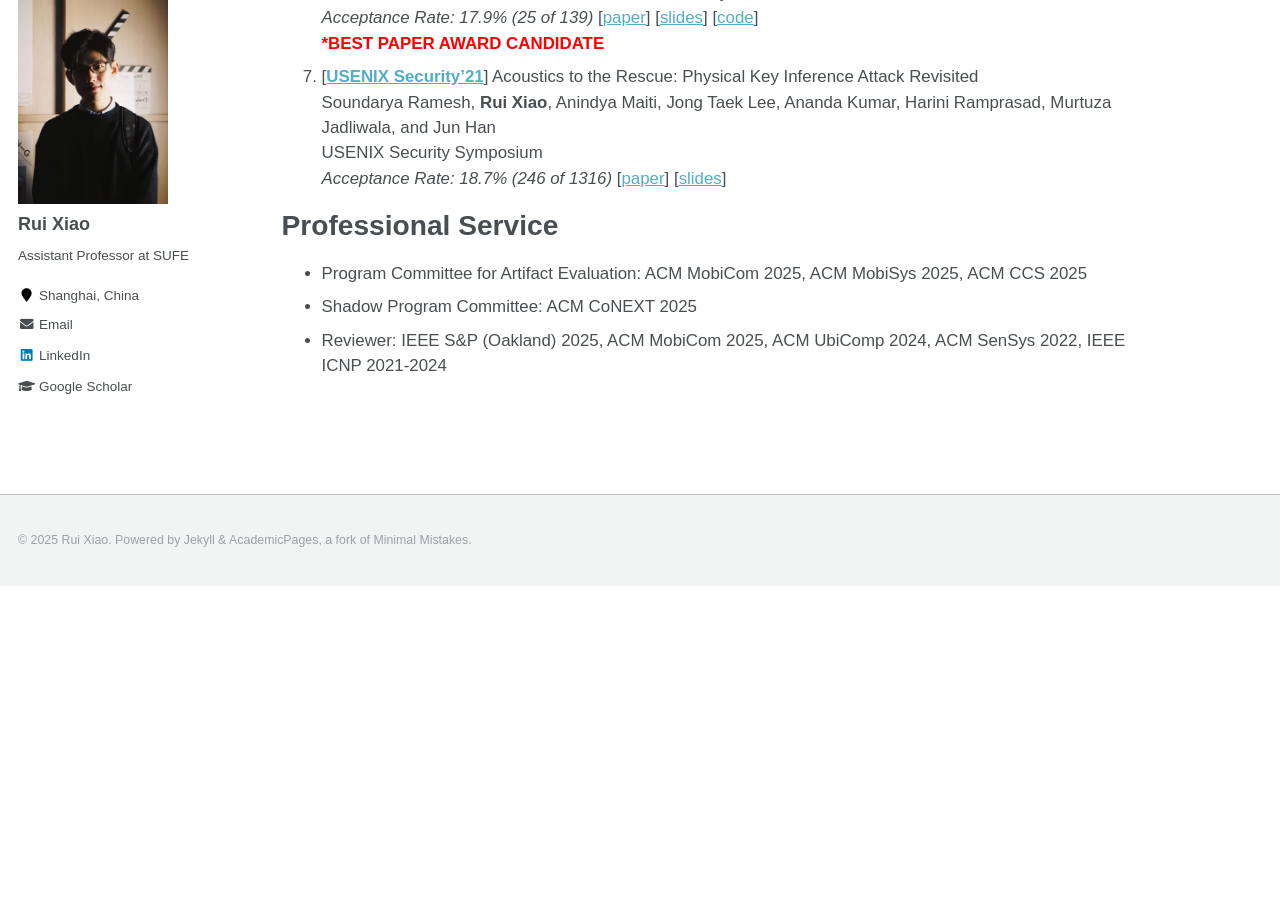
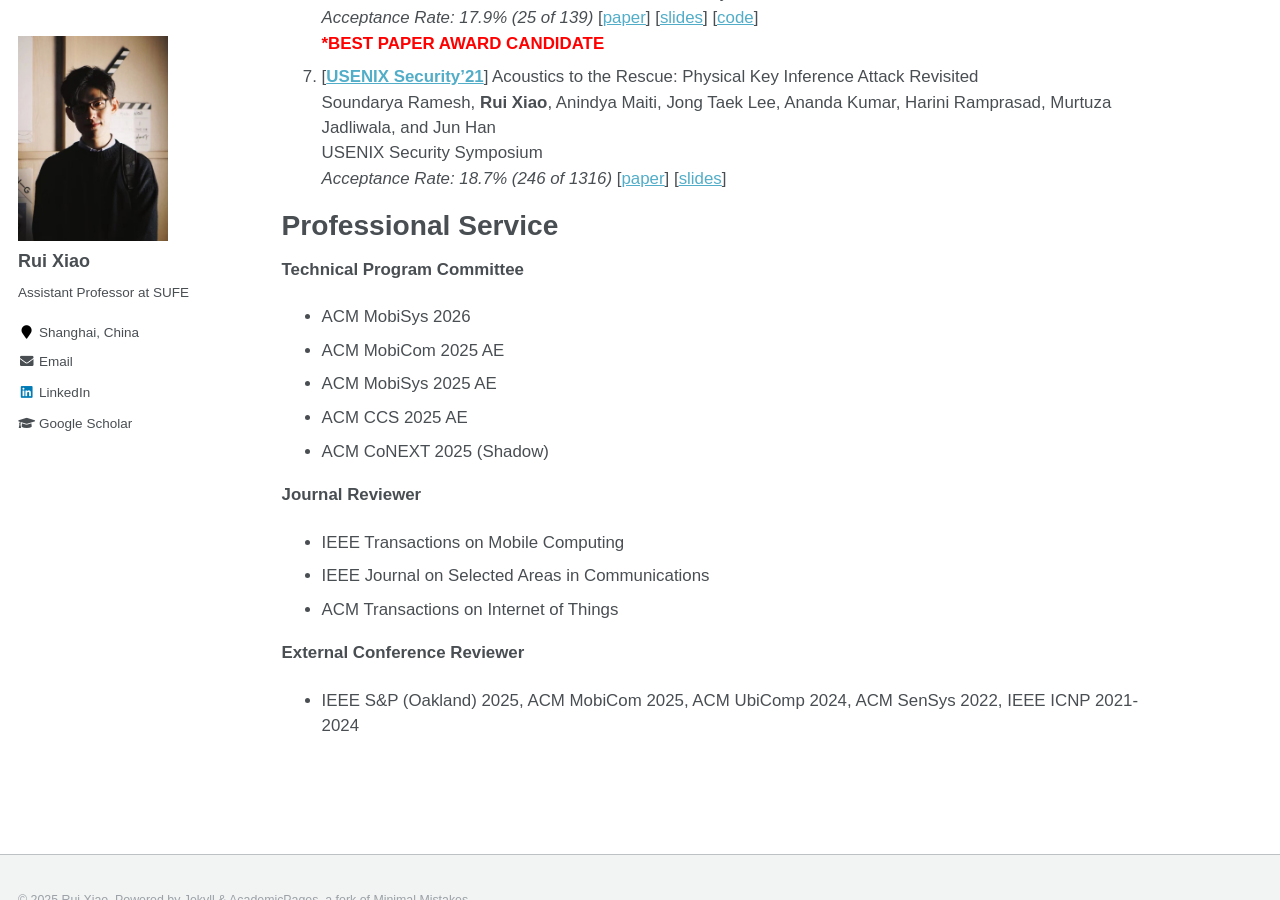
Before and after one commit to ruixiao24/ruixiao24.github.io, a Jekyll site: the page built from _pages/about.md, in a window 1280 px wide and 900 px high, scrolled down 1577 px. Built offline with Jekyll 4.4.1, drawn with Linux system fonts in a browser that asks for light colours; before the commit the page ends 2163 px from its top, so only the background shows below that.

Commit message:
Update professional service section in about.md

```diff
--- a/_pages/about.md
+++ b/_pages/about.md
@@ -61,6 +61,17 @@
     *Acceptance Rate: 18.7% (246 of 1316)* [[paper](https://www.usenix.org/system/files/sec21fall-ramesh.pdf)] [[slides](https://www.usenix.org/system/files/sec21_slides_ramesh.pdf)]
 
 # Professional Service
-- Program Committee for Artifact Evaluation: ACM MobiCom 2025, ACM MobiSys 2025, ACM CCS 2025
-- Shadow Program Committee: ACM CoNEXT 2025
-- Reviewer: IEEE S&P (Oakland) 2025, ACM MobiCom 2025, ACM UbiComp 2024, ACM SenSys 2022, IEEE ICNP 2021-2024
+**Technical Program Committee**
+- ACM MobiSys 2026
+- ACM MobiCom 2025 AE
+- ACM MobiSys 2025 AE
+- ACM CCS 2025 AE
+- ACM CoNEXT 2025 (Shadow)
+
+**Journal Reviewer**
+- IEEE Transactions on Mobile Computing
+- IEEE Journal on Selected Areas in Communications
+- ACM Transactions on Internet of Things
+
+**External Conference Reviewer**
+- IEEE S&P (Oakland) 2025, ACM MobiCom 2025, ACM UbiComp 2024, ACM SenSys 2022, IEEE ICNP 2021-2024
```
